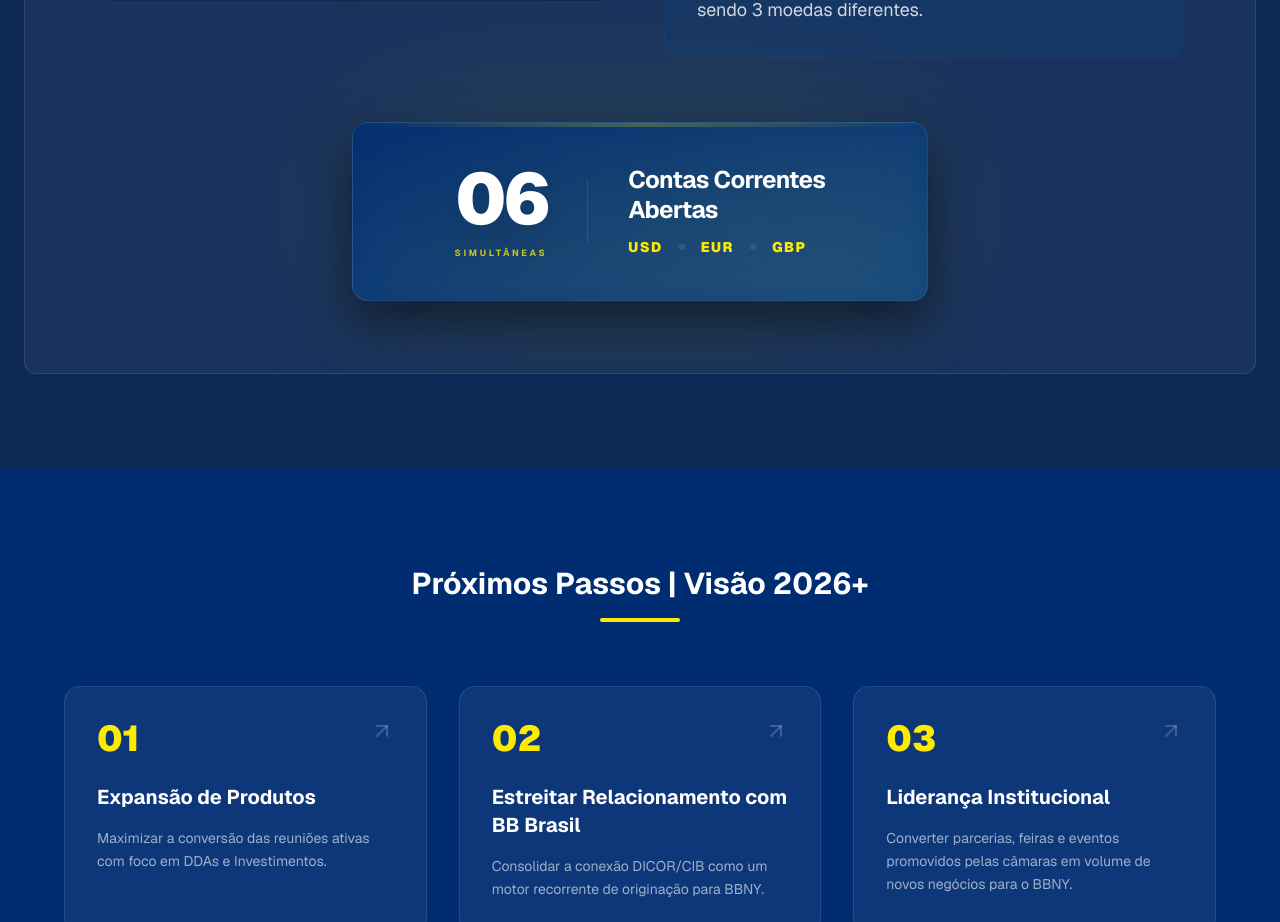
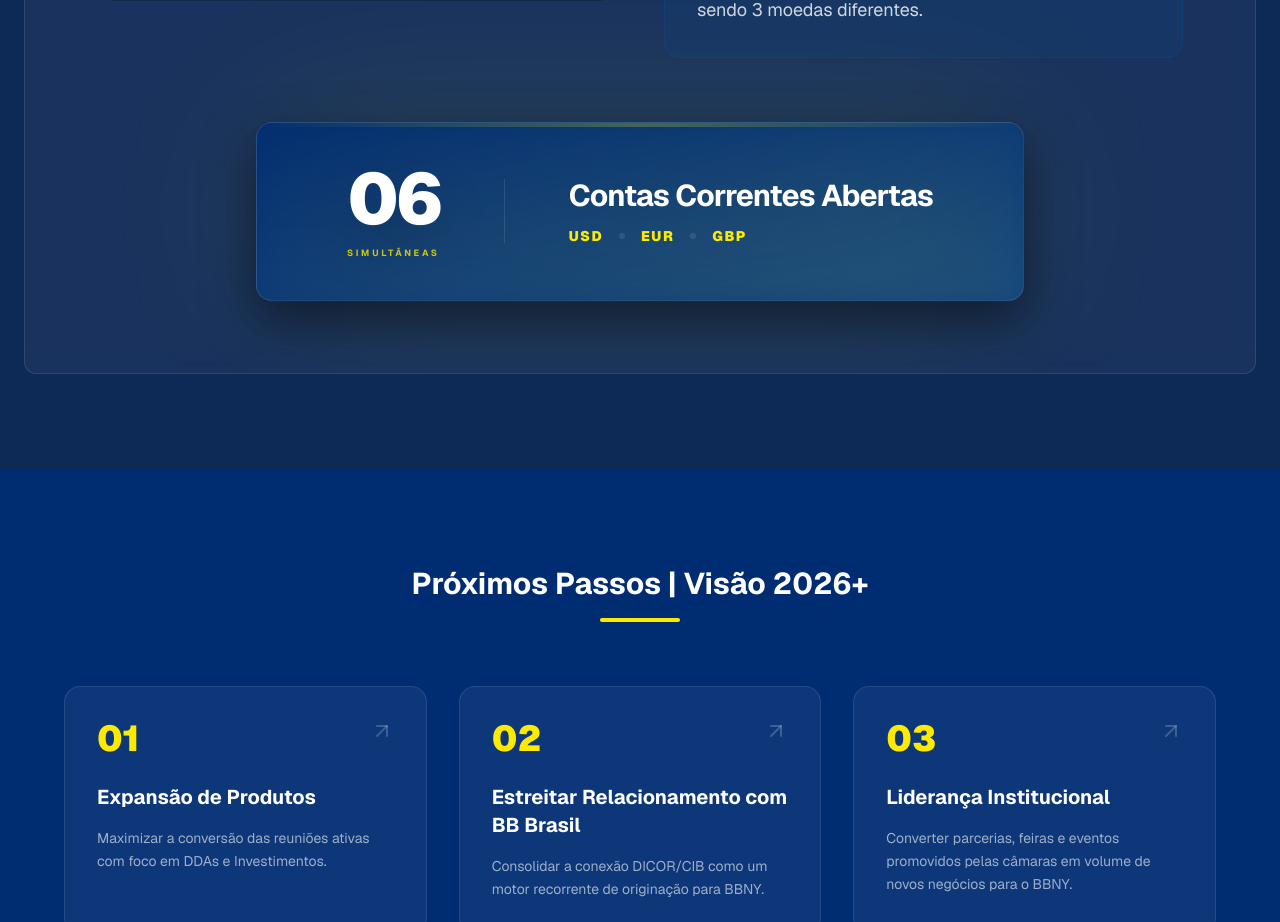
Before and after one commit to skintryker/bbny-presentation, a Next.js app: page / in a window 1280 px wide. Shown: the part 6160-7082 px from the top of the page. Built offline with nearby package versions, Linux system fonts and the light colour scheme.

Commit message:
design: expand Case Study banner to fit text on one line

```diff
--- a/src/components/CaseStudy.tsx
+++ b/src/components/CaseStudy.tsx
@@ -48,7 +48,7 @@ const CaseStudy = () => {
             </div>
 
             {/* Final Result - Centered Premium Banner */}
-            <div className="relative max-w-xl mx-auto mt-8">
+            <div className="relative max-w-3xl mx-auto mt-8">
               {/* Refined Ambient Glow */}
               <div className="absolute inset-0 bg-bb-yellow/10 blur-[80px] rounded-full"></div>
 
@@ -56,8 +56,8 @@ const CaseStudy = () => {
                 {/* Subtle Inner Accent Line */}
                 <div className="absolute top-0 left-0 w-full h-1 bg-gradient-to-r from-transparent via-bb-yellow/50 to-transparent opacity-50"></div>
 
-                <div className="flex flex-col md:flex-row items-center justify-center gap-10">
-                  <div className="flex flex-col items-center">
+                <div className="flex flex-col md:flex-row items-center justify-center gap-10 md:gap-16">
+                  <div className="flex flex-col items-center shrink-0">
                     <span className="text-6xl md:text-7xl font-black text-white leading-none tracking-tighter drop-shadow-2xl">
                       06
                     </span>
@@ -68,9 +68,9 @@ const CaseStudy = () => {
 
                   <div className="w-px h-16 bg-white/10 hidden md:block"></div>
 
-                  <div className="flex flex-col gap-2 text-center md:text-left">
-                    <h3 className="text-xl md:text-2xl font-bold text-white leading-tight tracking-tight">
-                      Contas Correntes <br className="hidden md:block"/> Abertas
+                  <div className="flex flex-col gap-2 text-center md:text-left whitespace-nowrap">
+                    <h3 className="text-2xl md:text-3xl font-bold text-white leading-tight tracking-tight">
+                      Contas Correntes Abertas
                     </h3>
                     <div className="flex gap-4 justify-center md:justify-start items-center mt-1">
                       <span className="text-bb-yellow font-black tracking-widest text-sm">USD</span>
@@ -82,8 +82,7 @@ const CaseStudy = () => {
                   </div>
                 </div>
               </div>
-            </div>
-          </div>
+            </div>          </div>
         </div>
       </div>
     </section>
```
Also changed, not shown: 1 other file (tests, documents, lock files or other folders).
